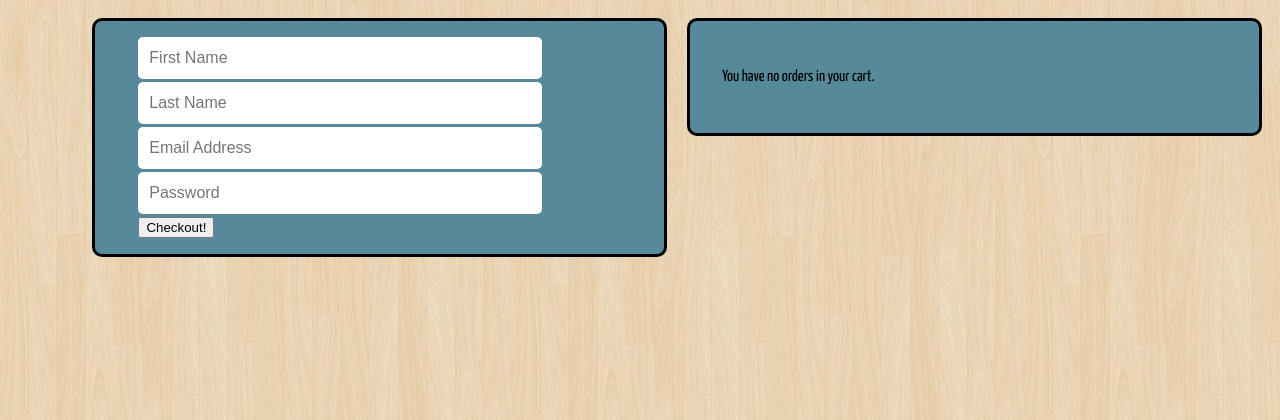
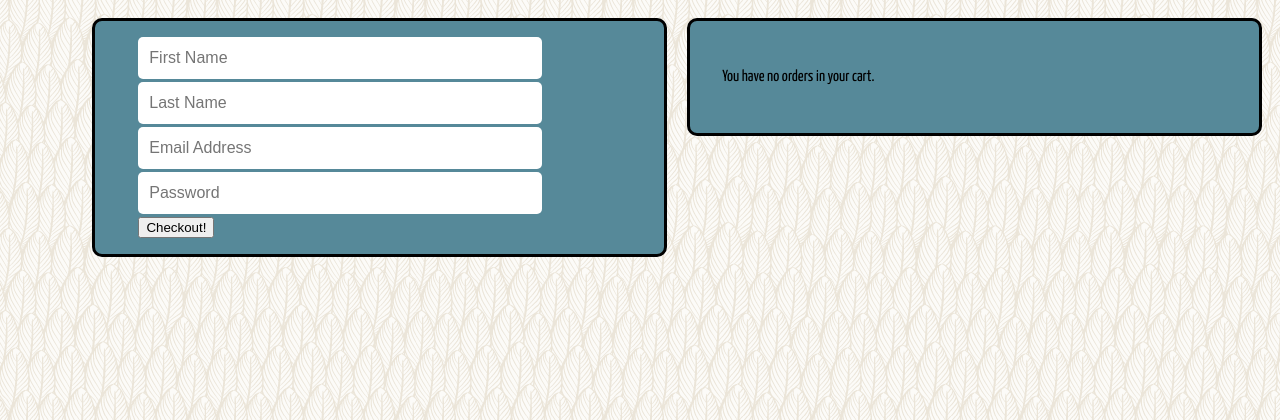
Before and after one commit to bcarson19/Burger-Bar, a PHP site: page /checkout.html in a window 1280 px wide. Shown: the top 420 px of the page. Run offline with PHP 8.4, Linux system fonts and the light colour scheme; some libraries are stand-ins or nearby versions.

Commit message:
feathers back ground

```diff
--- a/js/index.js
+++ b/js/index.js
@@ -22,6 +22,8 @@ function changeLoginOrRecent(){
 
 function showCart(){
 	//console.log($("#cart").children("ul").length > 0);
+
+	$("#cart").html("");
 	$.ajax({
       type: 'GET',
       url: rootURL+"/getCart",
--- a/style/style.css
+++ b/style/style.css
@@ -1,6 +1,6 @@
 body{
 	font-family: 'Yanone Kaffeesatz', sans-serif;
-	background: url("../img/retina_wood.png");
+	background: url("../img/upfeathers.png");
 }
 
 #content{
```
